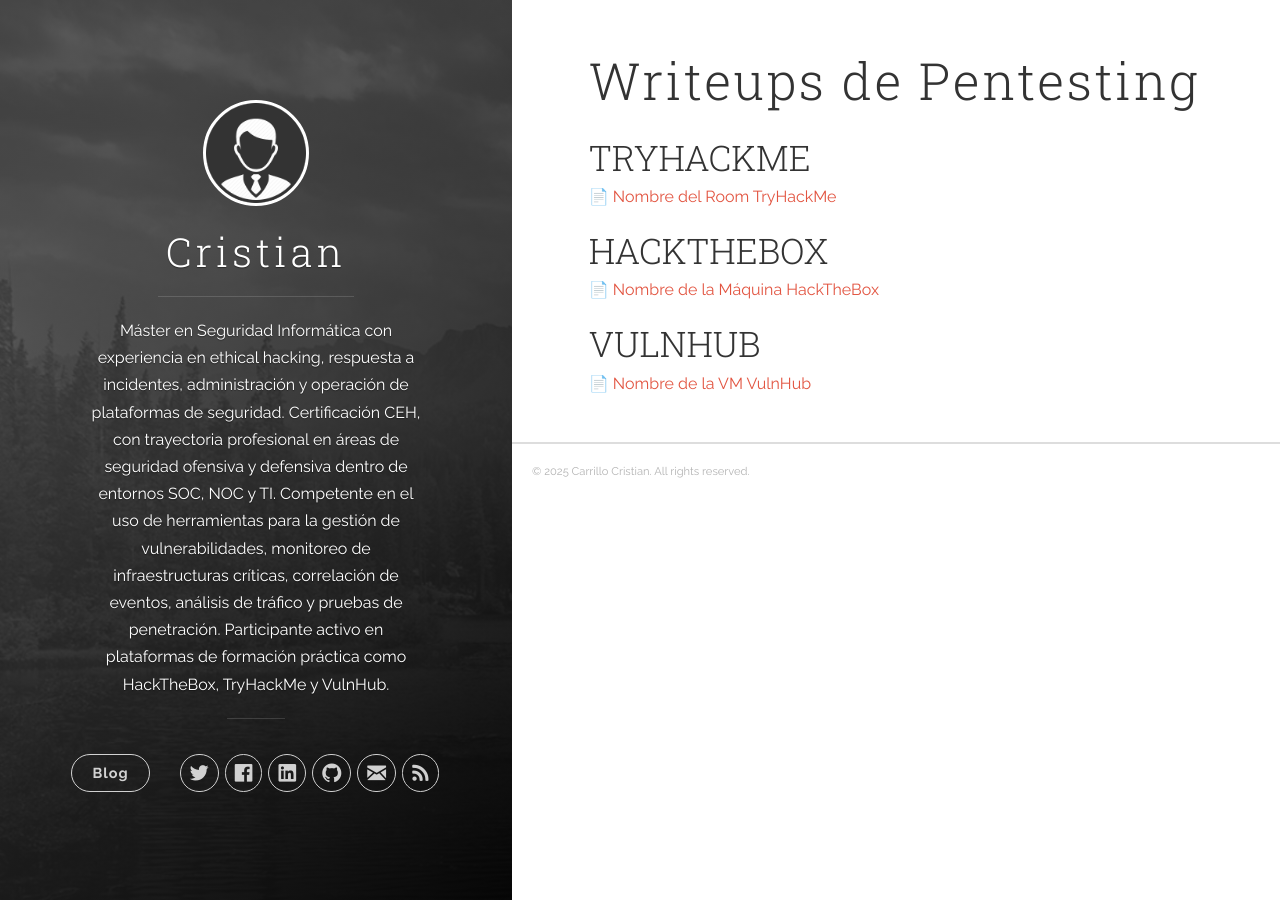
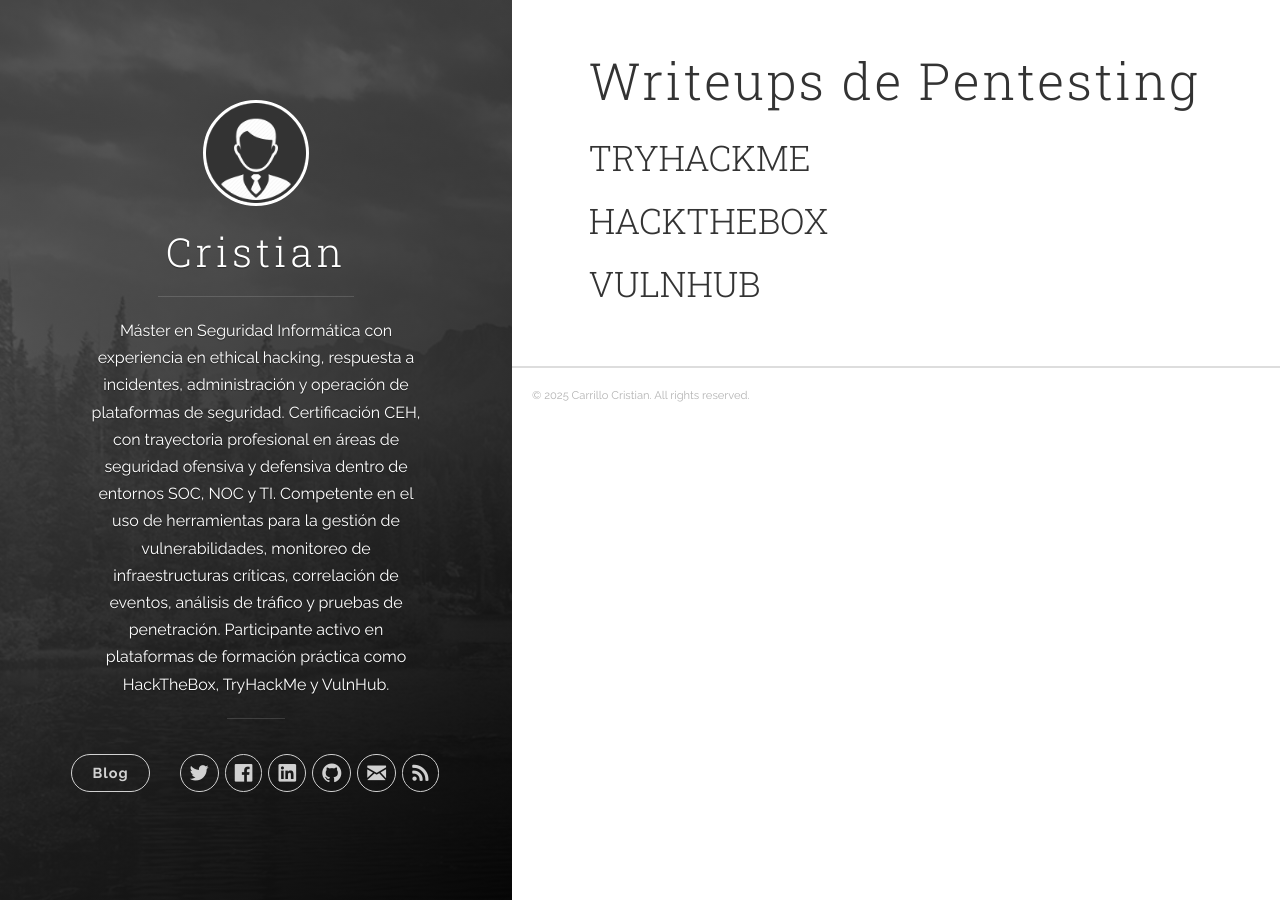
Before and after one commit to criscarrillog/criscarrillog.github.io, a Jekyll site: the page built from index.html, in a window 1280 px wide. Built offline with Jekyll 4.4.1, drawn with Linux system fonts in a browser that asks for light colours; the list of posts is cut into pages by our own code.

Commit message:
Comment out PDF links in index.html
Commented out links to TryHackMe, HackTheBox, and VulnHub resources.

```diff
--- a/index.html
+++ b/index.html
@@ -10,8 +10,8 @@
   <section class="section">
     <h2>TRYHACKME</h2>
     <div class="pdf-links">
-      <a href="/assets/pdfs/tryhackme/ejemplo.pdf" target="_blank">
-        📄 Nombre del Room TryHackMe
+       <!--  <a href="/assets/pdfs/tryhackme/ejemplo.pdf" target="_blank">
+        📋 Nombre del Room TryHackMe -->
       </a>
     </div>
   </section>
@@ -20,8 +20,8 @@
   <section class="section">
     <h2>HACKTHEBOX</h2>
     <div class="pdf-links">
-      <a href="/assets/pdfs/hackthebox/ejemplo.pdf" target="_blank">
-        📄 Nombre de la Máquina HackTheBox
+     <!--  <a href="/assets/pdfs/tryhackme/ejemplo.pdf" target="_blank">
+        📋 Nombre del Room TryHackMe -->
       </a>
     </div>
   </section>
@@ -30,8 +30,8 @@
   <section class="section">
     <h2>VULNHUB</h2>
     <div class="pdf-links">
-      <a href="/assets/pdfs/vulnhub/ejemplo.pdf" target="_blank">
-        📄 Nombre de la VM VulnHub
+     <!--  <a href="/assets/pdfs/tryhackme/ejemplo.pdf" target="_blank">
+        📋 Nombre del Room TryHackMe -->
       </a>
     </div>
   </section>
```
